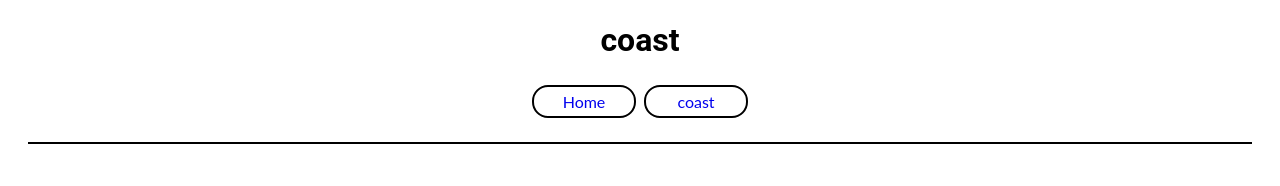
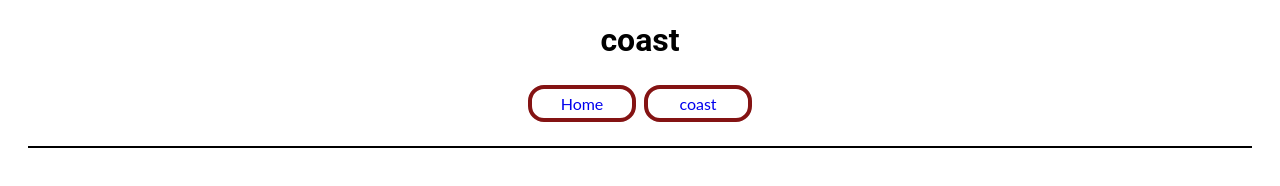
Before and after one commit to T254-bot/Practice-webpage, a plain HTML site: page gallery.html in a window 1280 px wide. Drawn offline with Linux system fonts and the light colour scheme.

Commit message:
mucking around

```diff
--- a/assets/css/style.css
+++ b/assets/css/style.css
@@ -4,7 +4,7 @@ ul {
     padding: 0;
   }
   a {
-    border: 2px solid black;
+    border: 4px solid rgb(132, 19, 19);
     border-radius: 50%;
     width: 5rem;
     padding: 5px 10px;
--- a/coast.html
+++ b/gallery.html
@@ -15,7 +15,7 @@
                 <a href="index.html">Home</a>
             </li>
             <li>
-                <a href="coast.html">coast</a>
+                <a href="gallery.html">coast</a>
             </li>
         </ui>
     </nav>
```
